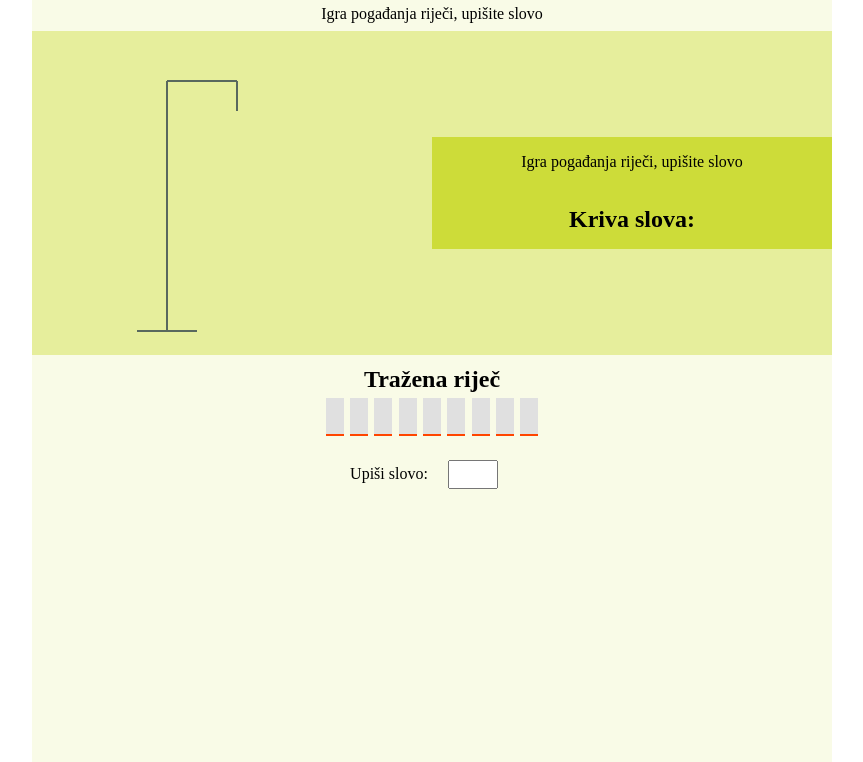
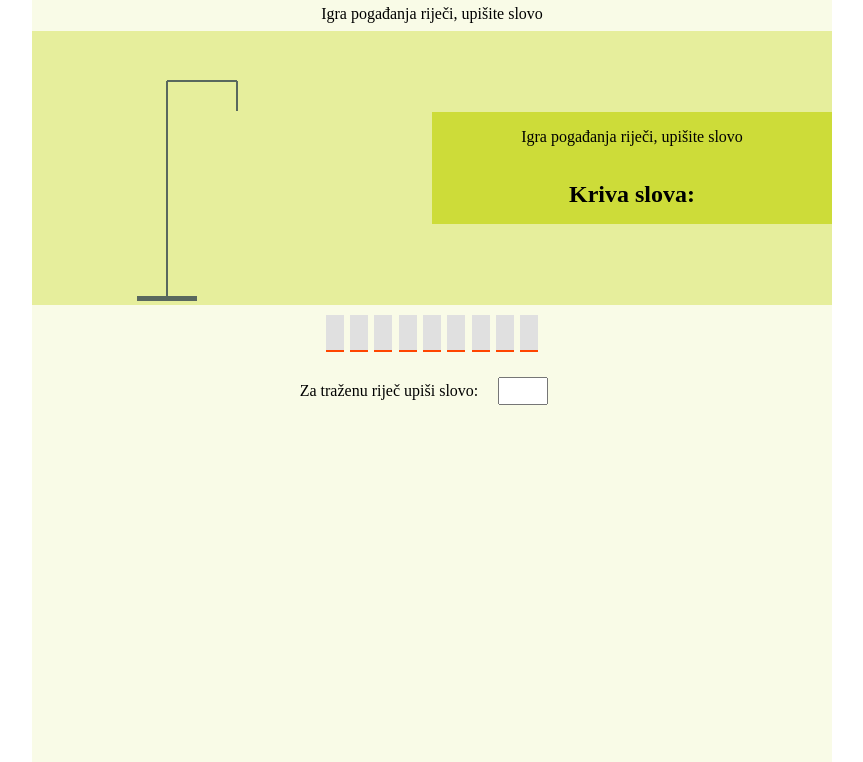
Before and after one commit to alenskupnjak/jsIgraVjesanja, a plain HTML site: page index.html in a window 1280 px wide. Shown: the part 38-800 px from the top of the page, without its empty margins (208-1071 px from the left). Drawn offline with Linux system fonts and the light colour scheme.

Commit message:
008 PROMJENA VELICINE EKRANA

```diff
--- a/app.js
+++ b/app.js
@@ -19,12 +19,14 @@ let dobraSlova = [];
 let trazenaRijec = '';
 let trazenaRijecOrg = '';
 
+//////////////////////////////////////////////
+// obrada unosa rijeci
 function obradiUnos(e) {
   // console.log('obradi je unos ', e.keyCode, e.key);
   // upisano.textContent = e.keyCode;
   // console.log(typeof e.keyCode, typeof e.key);
 
-  // Provjeravamo dali su upisana slova. ako nisu program stoji i ceka unos sloava
+  // Provjeravamo dali su upisana slova. ako nisu program stoji i ceka unos slova
   if (
     (e.keyCode >= 65 && e.keyCode <= 90) ||
     e.keyCode === 262 || // Ć
@@ -70,6 +72,7 @@ function obradiUnos(e) {
   slovoInput.value = '';
 }
 
+//////////////////////////////////////////////
 // popunjavamo ekran sa dobivenom rijeci iz rijecnika
 function popuniRijec() {
   let rijecHTML = '';
@@ -104,11 +107,11 @@ function popuniRijec() {
 }
 
 
-
+//////////////////////////////////////////////
 // Prikaz poruka
 function prikaziPoruku(data) {
   if (data === 'poraz') {
-    porukeObavijesti.innerHTML = `<h2>Obješeni ste!</h2><p>Tražena rijeć= ${trazenaRijecOrg}</p>`;
+    porukeObavijesti.innerHTML = `<h2>Obješeni ste!</h2><p>Tražena riječ= ${trazenaRijecOrg}</p>`;
     // porukeObavijesti.append= '<p>Obješeni ste</p>'
   }
 
@@ -120,7 +123,7 @@ function prikaziPoruku(data) {
 }
 
 
-
+//////////////////////////////////////////////
 // pokretanje nove igre
 function novaIgra(rijec) {
   trazenaRijec = '';
@@ -173,9 +176,7 @@ function dohvatiRijeciText() {
 ////////////////////////////////////////////////
 // Unos slova u polju
 slovoInput.addEventListener('input', (e) => {
-  // console.log('e.target.value=', e.target.value);
-  // console.log('e.target.value=', e.target.value.charCodeAt(0));
-
+  // na unos svakog slova reagira program
   e = {
     keyCode: e.target.value.toUpperCase().charCodeAt(0),
     key: e.target.value.toUpperCase(),
@@ -188,14 +189,16 @@ slovoInput.addEventListener('input', (e) => {
   popuniRijec();
 });
 
-// // EVENT lisener na kejdown
-// window.addEventListener('keydown', (e) => {
-//   // obradujem uneseno slovo
-//   obradiUnos(e);
+///////////////////////////////////////////////////
+// EVENT lisener na tastaturu
+window.addEventListener('keydown', (e) => {
+  // obradujem uneseno slovo
+  obradiUnos(e);
 
-//   // popunjavam ekran
-//   popuniRijec();
-// });
+  // popunjavam ekran
+  popuniRijec();
+});
+
 
 // Event lisener za novu igru
 novaIgraBtn.addEventListener('click', dohvatiRijeciText);
--- a/index.html
+++ b/index.html
@@ -19,9 +19,9 @@
 
     <section id="vjesala" class="vjesala">
       <div class="vjesala-slika">
-        <svg height="320" width="230">
-          <line x1="20" y1="300" x2="80" y2="300" />
-          <line x1="50" y1="300" x2="50" y2="50" />
+        <svg height="270" width="230">
+          <line x1="20" y1="270" x2="80" y2="270" style="stroke-width:10" />
+          <line x1="50" y1="270" x2="50" y2="50" />
           <line x1="50" y1="50" x2="120" y2="50" />
           <line x1="120" y1="50" x2="120" y2="80" />
           <circle cx="120" cy="100" r="20" class="tijelo" />
@@ -43,14 +43,14 @@
     </section>
 
     <section id="trazenaRijec" class="trazenaRijec">
-      <h2>Tražena riječ</h2>
+      <!-- <h2>Tražena riječ</h2> -->
       <div class="trazenaRijec-slova" id="trazenaRijec-slova">
         <!-- <span></span> -->
       </div>
     </section>
 
     <section id="upisSova" class="upisSova">
-      <label for="slovo">Upiši slovo:</label>
+      <label for="slovo">Za traženu riječ upiši slovo:</label>
       <input class"slovo" id="slovoUnos">
     </section>
 
@@ -62,7 +62,6 @@
       <button id="novaIgra">Nova igra</button>
     </section>
 
-
   </div>
   <script src="podaci.js"></script>
   <script src="app.js"></script>
--- a/style.css
+++ b/style.css
@@ -111,6 +111,7 @@ header p {
   align-items: center;
   border-radius: 5px;
   display: none;
+  opacity: 0.8;
 }
 
 button {
```
